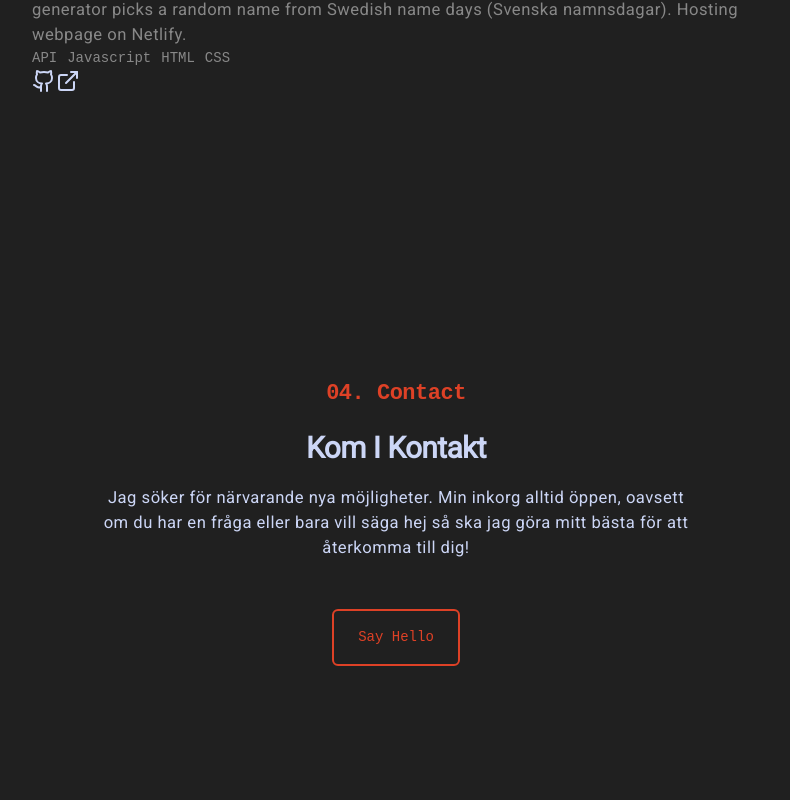
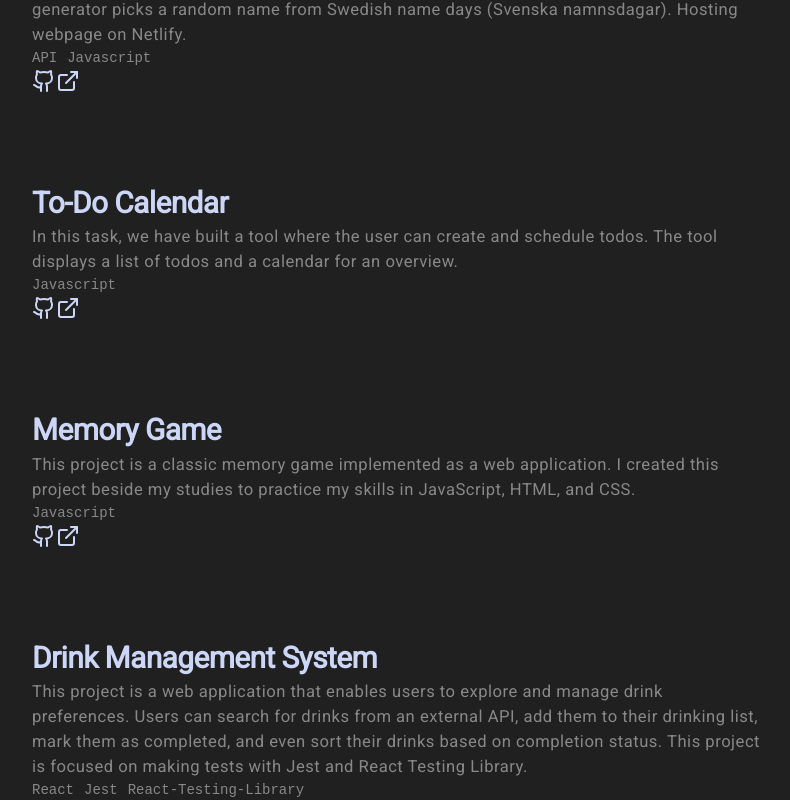
Before and after one commit to Sillen00/Portfolio_CV, a Next.js app: page / in a window 1280 px wide. Shown: the part 3750-4550 px from the top of the page, without its empty margins (244-1034 px from the left). Built offline with nearby package versions, Linux system fonts and the light colour scheme.

Commit message:
added more projects.

```diff
--- a/data/projects.ts
+++ b/data/projects.ts
@@ -3,9 +3,9 @@ export type Projects = {
   feautured: boolean;
   title: string;
   text: string;
-  builtWith?: string[];
-  githubLink?: string;
-  hostedLink?: string | null;
+  builtWith: string[];
+  githubLink: string;
+  hostedLink: string | null;
 };
 
 // Create and export an array of users
@@ -15,7 +15,7 @@ export const projects: Projects[] = [
     feautured: true,
     title: "Star Bomb Game",
     text: "This is our final project in the JavaScript - Basic Course. The task was to create a game from scratch using everything we have learned during the course with an extra focus on OOP, TypeScript, and the P5 library.",
-    builtWith: ["Figma", "OOP", "Typescript", "P5.JS", "HTML", "CSS"],
+    builtWith: ["Figma", "OOP", "Typescript", "P5.JS"],
     githubLink: "https://github.com/Sillen00/Star-Bomb-Game",
     hostedLink: "https://star-bomb.netlify.app/",
   },
@@ -24,7 +24,7 @@ export const projects: Projects[] = [
     feautured: true,
     title: "Gent´s Hat",
     text: "In this school assignment, we have built a webshop for a fictional hat company. This webshop allows the user to add and edit the number of products in their shopping cart. When the user chooses to check out their placed order, they can fill in their personal information in a validated form. After the purchase is completed, the user receives an order confirmation. On the page, there is also the option to edit, add and remove products in the form of an admin. In this assignment, we have used the Material UI design system to import and style components.",
-    builtWith: ["ReactJS", "Typescript", "Material-UI", "HTML", "CSS"],
+    builtWith: ["React", "Typescript", "Material-UI"],
     githubLink: "https://github.com/Sillen00/React-Webshop-Gents-Hat",
     hostedLink: "https://gentshats.netlify.app/",
   },
@@ -33,7 +33,7 @@ export const projects: Projects[] = [
     feautured: true,
     title: "GlobalForm-Solutions",
     text: "GlobalForm-Solutions is a collaborative project undertaken by me and two classmates as part of our final thesis. The project focuses on building a web application that allows users to create forms and share them with friends or events. We have utilized the Next.js framework with the T3 stack to set up the project.",
-    builtWith: ["Figma", "NextJS", "T3-stack", "Typescript", "Prisma", "tRPC", "Clerk.js", "SCSS", "HTML"],
+    builtWith: ["Figma", "NextJS", "T3-stack", "Typescript", "Prisma", "tRPC", "Clerk.js", "SCSS"],
     githubLink: "https://github.com/Sillen00/GlobalForm-Solutions",
     hostedLink: "https://global-form-solutions.vercel.app/",
   },
@@ -42,7 +42,7 @@ export const projects: Projects[] = [
     feautured: false,
     title: "So-fun Webshop",
     text: "Where Fun and Sofas Unite! This is a fully developed webshop assignment. This user-friendly platform allows users to easily register, log in, and place orders. Notably, our webshop includes an admin interface with enhanced accessibility, granting administrators the ability to create, modify, and remove products as needed. Additionally, our website features a real-time stock counter, keeping customers informed about the availability of our products for sale.",
-    builtWith: ["Figma", "ReactJS", "Typescript", "ExpressJS", "Mongoose", "MongoDB", "HTML", "CSS"],
+    builtWith: ["Figma", "React", "Typescript", "ExpressJS", "Mongoose", "MongoDB"],
     githubLink: "https://github.com/Sillen00/FEST-Webbshop-SOFUN",
     hostedLink: null,
   },
@@ -51,9 +51,45 @@ export const projects: Projects[] = [
     feautured: false,
     title: "Random Name Generator",
     text: "Having trouble choosing a name for your child? Try this random name generator out! The generator picks a random name from Swedish name days (Svenska namnsdagar). Hosting webpage on Netlify.",
-    builtWith: ["API", "Javascript", "HTML", "CSS"],
+    builtWith: ["API", "Javascript"],
     githubLink: "https://github.com/Sillen00/Random-Name-Generator",
     hostedLink: "https://random-name-nameday.netlify.app/",
   },
-  // Add more users as needed
+  {
+    id: 6,
+    feautured: false,
+    title: "To-Do Calendar",
+    text: "In this task, we have built a tool where the user can create and schedule todos. The tool displays a list of todos and a calendar for an overview.",
+    builtWith: ["Javascript"],
+    githubLink: "https://github.com/Sillen00/To-Do-Calendar",
+    hostedLink: null,
+  },
+  {
+    id: 7,
+    feautured: false,
+    title: "Memory Game",
+    text: "This project is a classic memory game implemented as a web application. I created this project beside my studies to practice my skills in JavaScript, HTML, and CSS.",
+    builtWith: ["Javascript"],
+    githubLink: "https://github.com/Sillen00/Remember-Card-Project",
+    hostedLink: null,
+  },
+  {
+    id: 8,
+    feautured: false,
+    title: "Drink Management System",
+    text: "This project is a web application that enables users to explore and manage drink preferences. Users can search for drinks from an external API, add them to their drinking list, mark them as completed, and even sort their drinks based on completion status. This project is focused on making tests with Jest and React Testing Library.",
+    builtWith: ["React", "Jest", "React-Testing-Library"],
+    githubLink: "https://github.com/Sillen00/React-Testing-Library-Mocktail-To-Drink",
+    hostedLink: null,
+  },
+  {
+    id: 9,
+    feautured: false,
+    title: "Printlab",
+    text: "In this school exersice i have been conceptualizing an imaginary brand/company from scratch. This involved devising a creative brand name, designing a logo that captured the essence of the brand, and selecting a complementary color palette that resonated with the brand's identity. Additionally, I determined the ideal font to be used throughout the brand's website to ensure consistent and visually appealing communication. After establishing the brand's visual identity, I translated my design concepts into a static website.",
+    builtWith: ["Illustrator", "Photoshop", "React"],
+    githubLink: "https://github.com/Sillen00/printlab-webshop-react-design",
+    hostedLink: "https://printlab.netlify.app/",
+  },
+  // Add more project as needed
 ];
```
